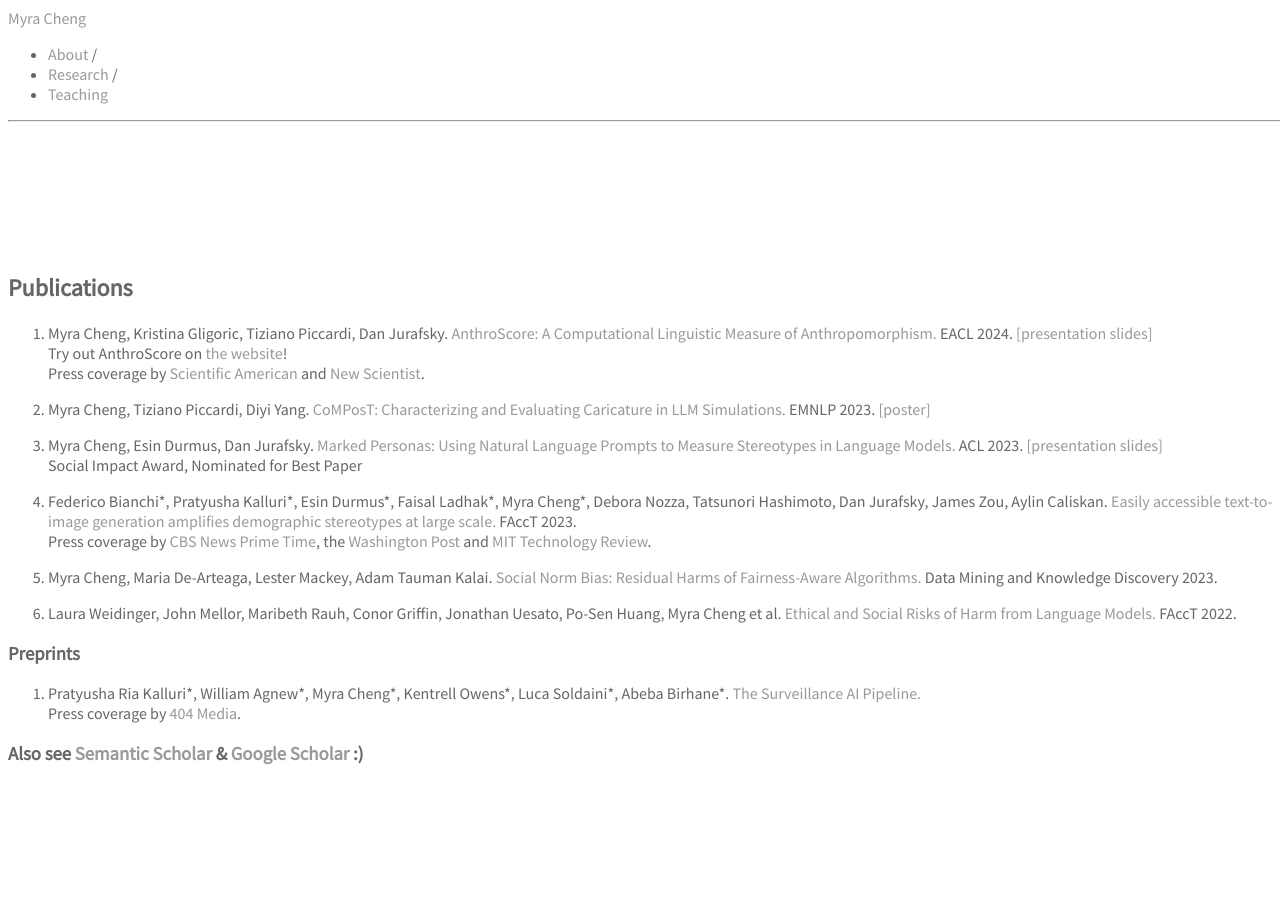
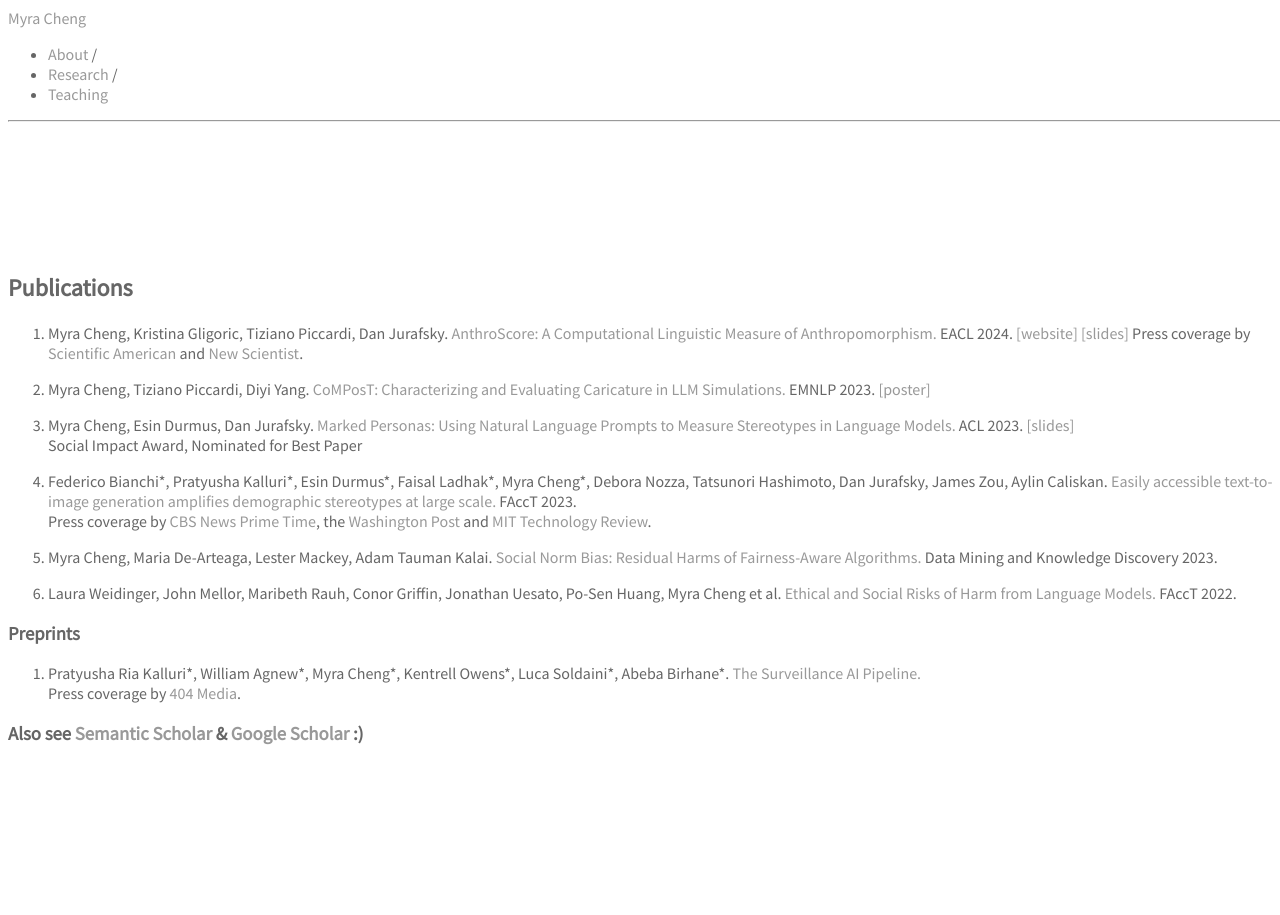
Before and after one commit to myracheng/myracheng.github.io, a Jekyll site: the page built from research.md, in a window 1280 px wide. Built offline with Jekyll 4.4.1, drawn with Linux system fonts in a browser that asks for light colours; some web fonts are replaced; our own code applies the rules of GitHub Pages for plain Markdown files.

Commit message:
Update research.md

```diff
--- a/research.md
+++ b/research.md
@@ -1,12 +1,12 @@
 ## Publications
 
-1. Myra Cheng, Kristina Gligoric, Tiziano Piccardi, Dan Jurafsky. [AnthroScore: A Computational Linguistic Measure of Anthropomorphism.](https://arxiv.org/pdf/2402.02056.pdf) EACL 2024. <span class="subline">[[presentation slides]](anthroslides.pdf)
-<span class="subline">Try out AnthroScore on <a href="http://anthroscore.stanford.edu/">the website</a>!
+1. Myra Cheng, Kristina Gligoric, Tiziano Piccardi, Dan Jurafsky. [AnthroScore: A Computational Linguistic Measure of Anthropomorphism.](https://arxiv.org/pdf/2402.02056.pdf) EACL 2024. <span class="subline">[[website]](http://anthroscore.stanford.edu/)  [[slides]](anthroslides.pdf)</span>
+<span class="subline">
 Press coverage by [Scientific American](https://www.scientificamerican.com/article/can-ai-replace-human-research-participants-these-scientists-see-risks/) and [New Scientist](https://www.newscientist.com/article/2417992-researchers-increasingly-view-tech-as-having-human-like-qualities/).</span>
 
 3. Myra Cheng, Tiziano Piccardi, Diyi Yang. [CoMPosT: Characterizing and Evaluating Caricature in LLM Simulations.](https://arxiv.org/pdf/2310.11501.pdf) EMNLP 2023. <span class="subline">[[poster]](compost_poster.pdf)</span>
 
-4. Myra Cheng, Esin Durmus, Dan Jurafsky. [Marked Personas: Using Natural Language Prompts to Measure Stereotypes in Language Models.](https://arxiv.org/pdf/2305.18189.pdf) ACL 2023. <span class="subline">[[presentation slides]](marked_slides.pdf)
+4. Myra Cheng, Esin Durmus, Dan Jurafsky. [Marked Personas: Using Natural Language Prompts to Measure Stereotypes in Language Models.](https://arxiv.org/pdf/2305.18189.pdf) ACL 2023. <span class="subline">[[slides]](marked_slides.pdf)
 Social Impact Award, Nominated for Best Paper</span>
 
 5. Federico Bianchi\*, Pratyusha Kalluri\*, Esin Durmus\*, Faisal Ladhak\*, Myra Cheng\*, Debora Nozza, Tatsunori Hashimoto, Dan Jurafsky, James Zou, Aylin Caliskan. [Easily accessible text-to-image generation amplifies demographic stereotypes at large scale.](https://arxiv.org/pdf/2211.03759.pdf) FAccT 2023.
```
